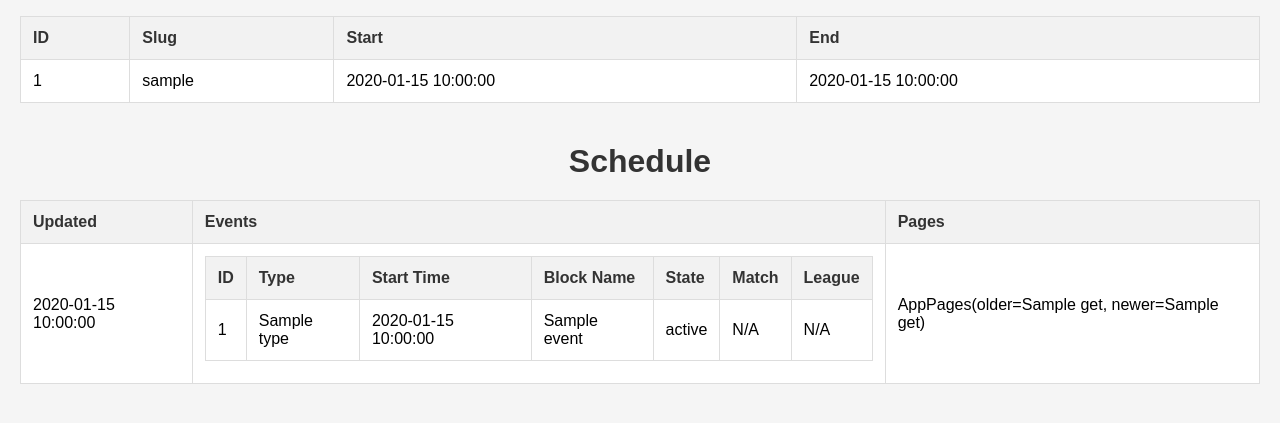
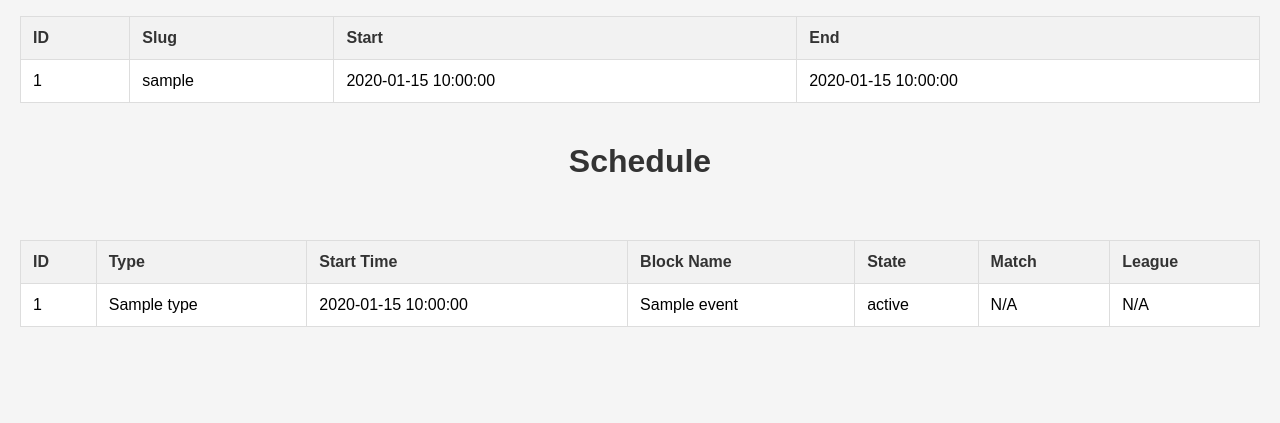
Before and after one commit to kiselevart/lolproschedule, a Flask app: page / in a window 1280 px wide. Shown: the part 266-689 px from the top of the page. Run offline with Flask 3, Linux system fonts and the light colour scheme; a database or web service that is not in the repository returns one stand-in record (values such as "Sample title"); data that the repository does not hold is empty.

Commit message:
schedule shows only upcoming events

```diff
--- a/app.py
+++ b/app.py
@@ -59,12 +59,16 @@ def get_schedule() -> Schedule:
     return schedule
 
 def get_upcoming_schedule(schedule) -> Schedule:
-    print(schedule.events)
+    upcoming_events = []
     for event in schedule.events:
-        print("FORLOOP")
-        print(event)
+        if event.state != 'completed':
+            upcoming_events.append(event)
 
-
+    return Schedule(
+        updated=None,
+        events=upcoming_events,
+        pages=None
+    )
 
 # REWRITE
 # def get_live() -> List[Event]:
@@ -88,8 +92,9 @@ def get_upcoming_schedule(schedule) -> Schedule:
 def index():
     leagues = get_leagues()
     tournaments = get_tournaments(98767991299243165)
-    schedule = get_schedule()
-    return render_template('index.html', leagues=leagues, tournaments=tournaments, schedule=schedule)
+    full_schedule = get_schedule()
+    upcoming_schedule = get_upcoming_schedule(full_schedule)
+    return render_template('index.html', leagues=leagues, tournaments=tournaments, schedule=upcoming_schedule)
 
 
 if __name__ == '__main__':
--- a/templates/index.html
+++ b/templates/index.html
@@ -105,17 +105,6 @@
     <!-- Schedule Section -->
     <div class="section">
         <table>
-            <thead>
-                <tr>
-                    <th>Updated</th>
-                    <th>Events</th>
-                    <th>Pages</th>
-                </tr>
-            </thead>
-            <tbody>
-                <tr>
-                    <td>{{ schedule.updated }}</td>
-                    <td>
                         {% for event in schedule.events %}
                         <table border="2" style="width: 100%; margin-bottom: 10px;">
                             <thead>
@@ -142,11 +131,6 @@
                             </tbody>
                         </table>
                         {% endfor %}
-                    </td>
-                    <td>{{ schedule.pages }}</td>
-                </tr>
-            </tbody>
-        </table>
     </div>
 </body>
 </html>
```
